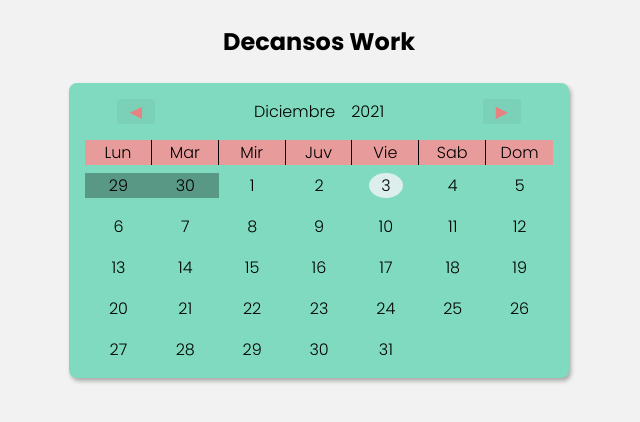
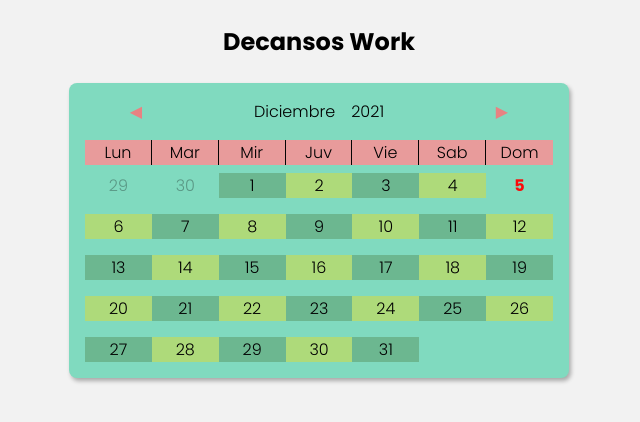
Before and after one commit to jainner/calen-break, a plain HTML site: page index..html in a window 1280 px wide. Shown: the whole page, without its empty margins (321-961 px from the left). Drawn offline with Linux system fonts and the light colour scheme.

Commit message:
intentando agregar los dias de trabajo y descando

```diff
--- a/index.js
+++ b/index.js
@@ -14,7 +14,7 @@ let monthNames = [
 ];
 
 const d = new Date();
-let currentDay = d.getDate();
+let currentDay = d.getDay();
 let currentMonth = d.getMonth();
 let currentYear = d.getFullYear();
 
@@ -43,8 +43,10 @@ function writeMonth(month) {
 	for (i = 1; i <= getTotalDay(month); i++) {
 		if (i === currentDay) {
 			dates.innerHTML += `<div class='calendar_today'>${i}</div>`;
+		} else if (i % 2 == 0) {
+			dates.innerHTML += `<div class='break'>${i}</div>`;
 		} else {
-			dates.innerHTML += `<div>${i}</div>`;
+			dates.innerHTML += `<div class='work'>${i}</div>`;
 		}
 	}
 }
--- a/style.css
+++ b/style.css
@@ -19,6 +19,12 @@ body {
 	color: black;
 }
 
+@media (max-width: 360px) {
+	.container {
+		margin-top: 10rem;
+		margin: 0.5rem;
+	}
+}
 h1 {
 	text-align: center;
 	margin: 1em 0;
@@ -54,8 +60,13 @@ h1 {
 	color: var(--past-color);
 	cursor: pointer;
 	padding: 0 0.8em;
+	border-radius: 0.2em;
+	transition: background-color 0.5s ease;
+}
+
+.prev_month:hover,
+.next_month:hover {
 	background-color: rgba(0, 0, 0, 0.042);
-	border-radius: 0.2em;
 }
 
 .calen_weeks,
@@ -68,19 +79,25 @@ h1 {
 	gap: 1em 0;
 	margin-top: 0.5em;
 }
+.first_day_work {
+	color: red;
+}
 
 .calendar_today {
-	background-color: rgb(220, 238, 238);
-	border-radius: 50%;
-	width: 50%;
+	color: rgb(250, 9, 9);
+	width: 100%;
 	margin: auto;
+	font-weight: bold;
 }
 .break {
-	background-color: blue;
+	background-color: rgba(205, 219, 76, 0.597);
+}
+.work {
+	background-color: rgba(91, 155, 107, 0.549);
 }
 
 .month_before {
-	background-color: rgba(0, 0, 0, 0.3);
+	opacity: 0.3;
 }
 
 .calen_day {
```
